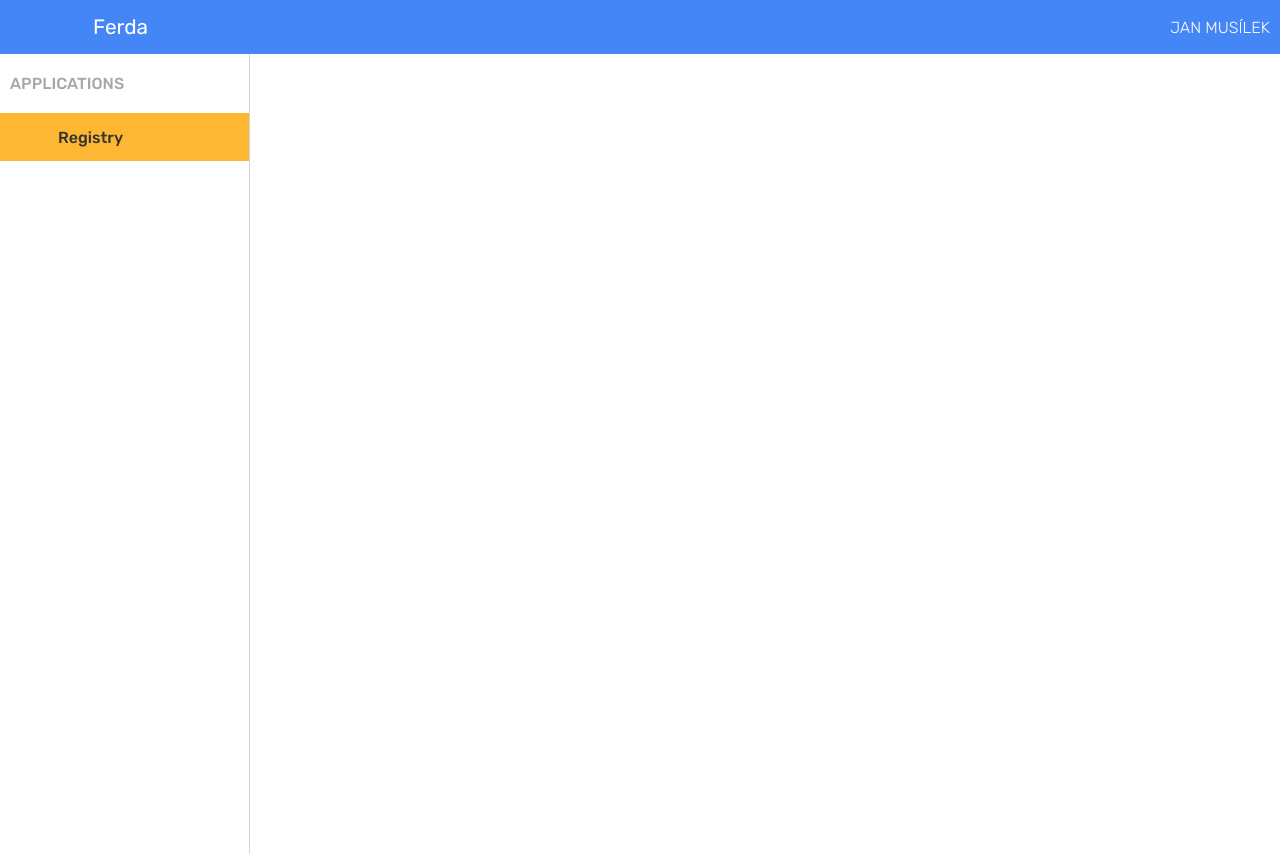
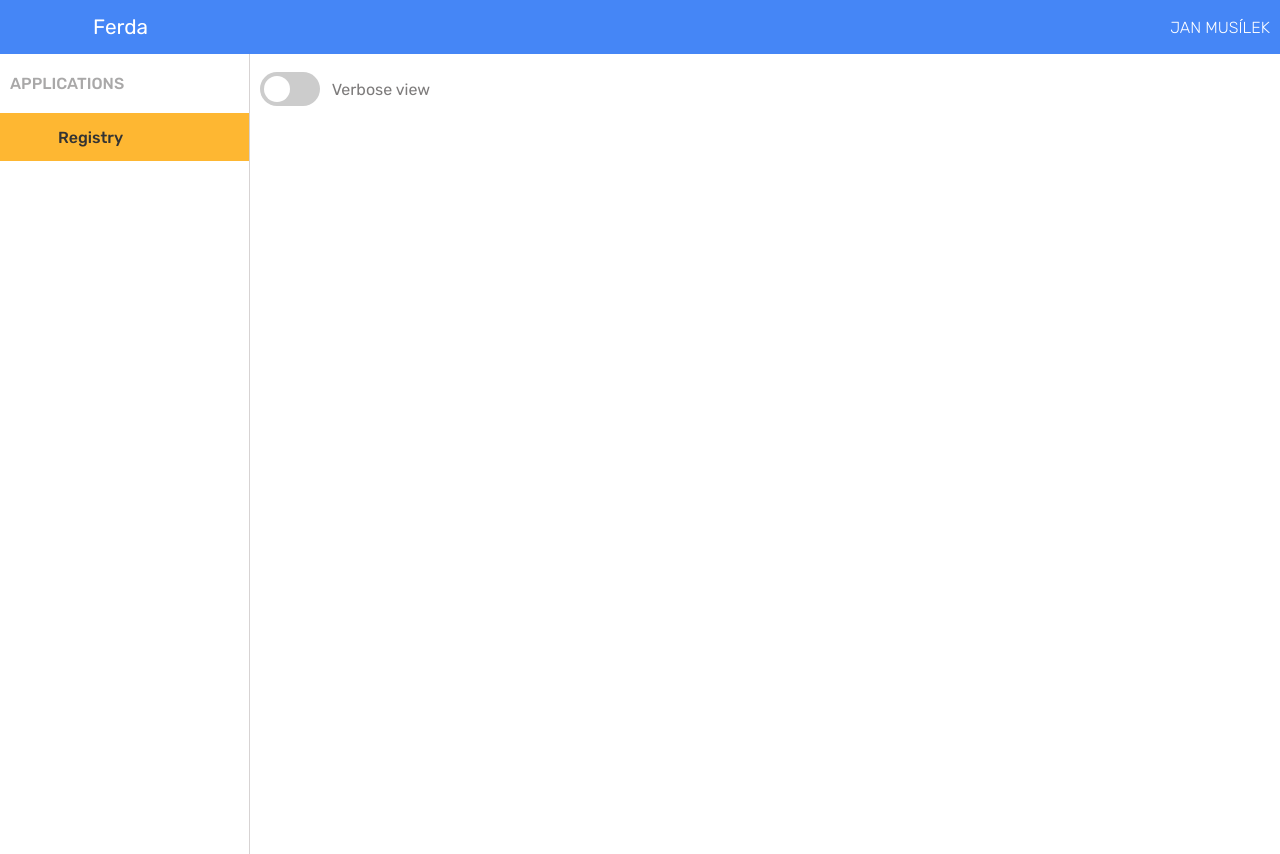
Before and after one commit to mariecotije/cznicChallenge, a Vue app: page / in a window 1280 px wide. Built offline with nearby package versions, Linux system fonts and the light colour scheme; some icons are missing.

Commit message:
added template and style to switch toggle component

```diff
--- a/src/components/UniVerboseSwitch.vue
+++ b/src/components/UniVerboseSwitch.vue
@@ -1,8 +1,11 @@
 <template>
-    <div>
-        Verbose switch icon
-        <p>Switch off</p>
-        <p>Switch on</p>
+    <div class="slider-container">
+        <label class="switch">
+            <input type="checkbox">
+            <span class="slider"></span>
+        </label>
+        <span>Verbose view</span>
+
     </div>
 </template>
 
@@ -10,4 +13,68 @@
 
 </script>
 
-<style lang="scss" scoped></style>
+<style lang="scss" scoped>
+.slider-container {
+    display: flex;
+    align-items: center;
+    justify-content: space-between;
+    height: 50px;
+    width: 170px;
+    margin: 10px 5px 10px 10px;
+    color: #7d7b7b;
+
+
+    .switch {
+        position: relative;
+        display: inline-block;
+        width: 60px;
+        height: 34px;
+
+        input {
+            opacity: 0;
+            width: 0;
+            height: 0;
+
+            &:checked+.slider {
+                background-color: #61afee;
+            }
+
+            &:focus+.slider {
+                box-shadow: 0 0 1px #2196F3;
+            }
+        }
+
+        .slider {
+            position: absolute;
+            top: 0;
+            left: 0;
+            right: 0;
+            bottom: 0;
+            background-color: #ccc;
+            cursor: pointer;
+            -webkit-transition: .4s;
+            transition: .4s;
+            border-radius: 34px;
+
+            &:before {
+                border-radius: 50%;
+                position: absolute;
+                content: "";
+                height: 26px;
+                width: 26px;
+                left: 4px;
+                bottom: 4px;
+                background-color: white;
+                -webkit-transition: .4s;
+                transition: .4s;
+            }
+        }
+
+        input:checked+.slider:before {
+            -webkit-transform: translateX(26px);
+            -ms-transform: translateX(26px);
+            transform: translateX(26px);
+        }
+    }
+}
+</style>
--- a/src/views/HomeView.vue
+++ b/src/views/HomeView.vue
@@ -1,5 +1,6 @@
 <script setup>
 import UniSideBar from "../components/UniSideBar.vue";
+import UniVerboseSwitch from "../components/UniVerboseSwitch.vue";
 //import UniDomainDetail from "../components/UniDomainDetail.vue";
 // import UniUserMenu from "../components/UniUserMenu.vue";
 
@@ -9,6 +10,7 @@ import UniSideBar from "../components/UniSideBar.vue";
   <main>
     <div class="main-container">
       <UniSideBar />
+      <UniVerboseSwitch />
       <!-- <UniDomainDetail /> -->
       <!-- <UniUserMenu /> -->
     </div>
```
